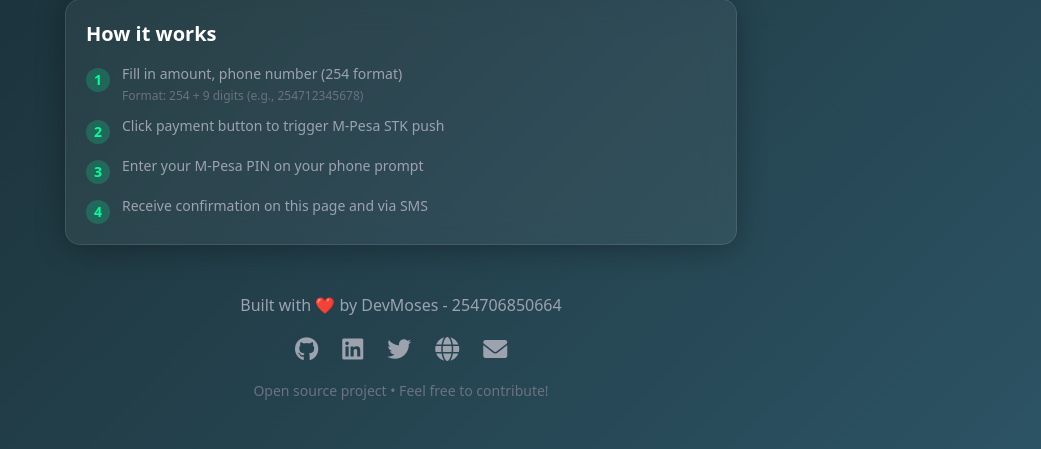
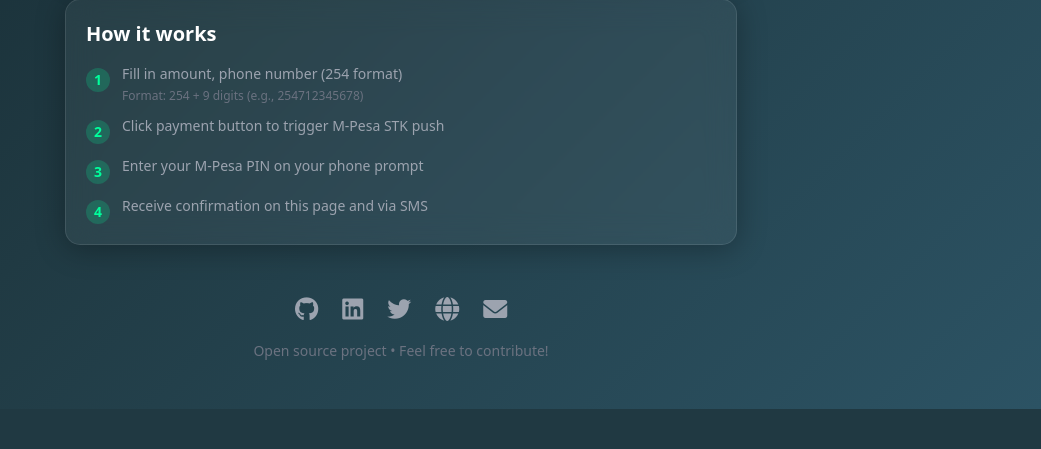
Before and after one commit to devmoseslabs/payhero_flask_mpesa, a Flask app: page / in a window 1280 px wide. Shown: the part 657-1106 px from the top of the page, without its empty margins (239-1280 px from the left). After the commit the page ends 1066 px from the top, so only its background shows below. Run offline with Flask 3, Linux system fonts and the light colour scheme; some libraries are stand-ins or nearby versions.

Commit message:
Update index.html

```diff
--- a/templates/index.html
+++ b/templates/index.html
@@ -292,7 +292,7 @@
     <!-- Social Links Footer -->
     <footer class="mt-12 mb-8">
         <div class="text-center">
-            <p class="text-gray-400 mb-4">Built with ❤️ by DevMoses - 254706850664</p>
+           <!-- <p class="text-gray-400 mb-4">Built with ❤️ by DevMoses - 254706850664</p> -->
             <div class="flex justify-center space-x-6">
                 <!-- GitHub -->
                 <a href="https://github.com/devmoseslabs"
```
